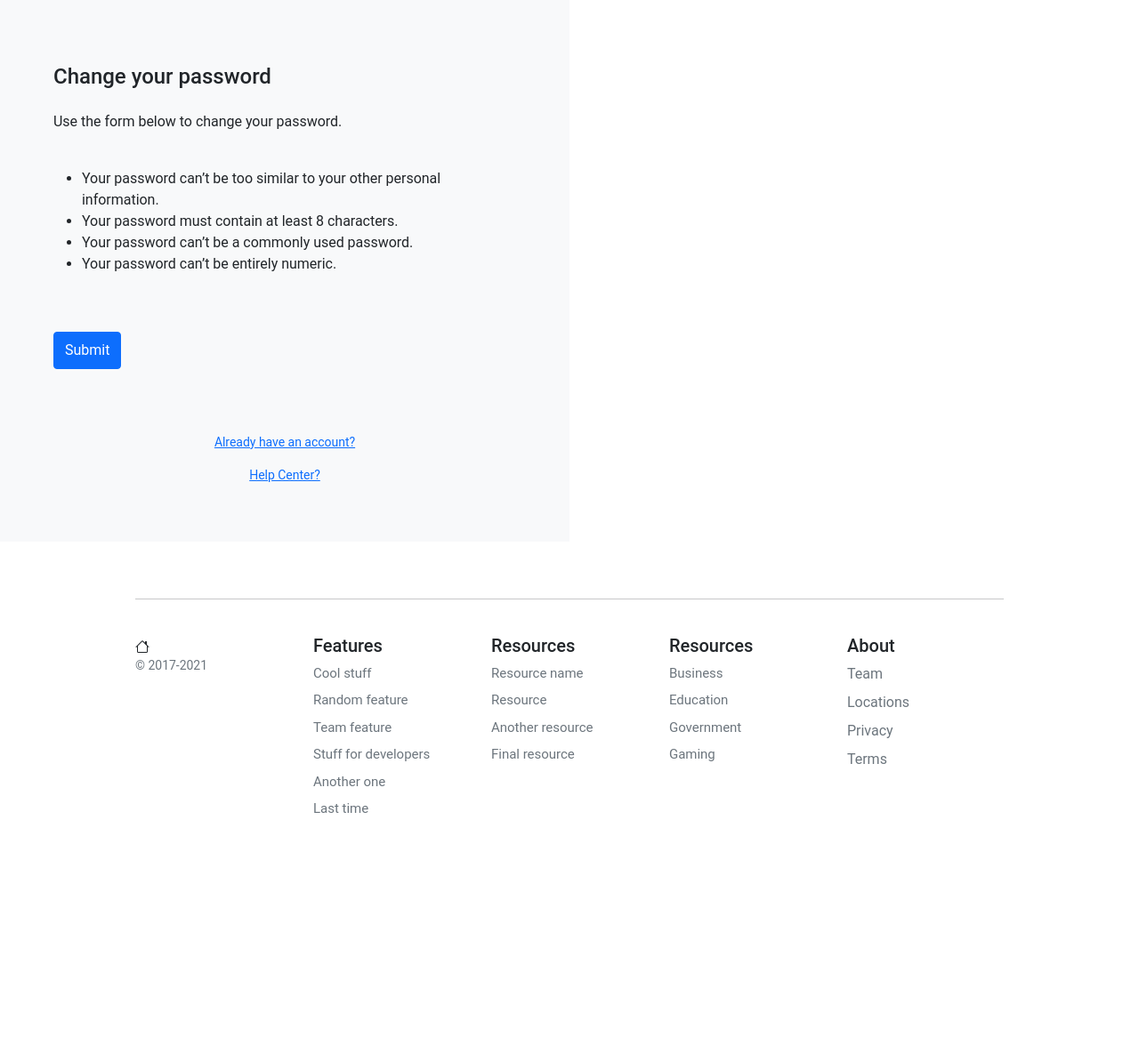
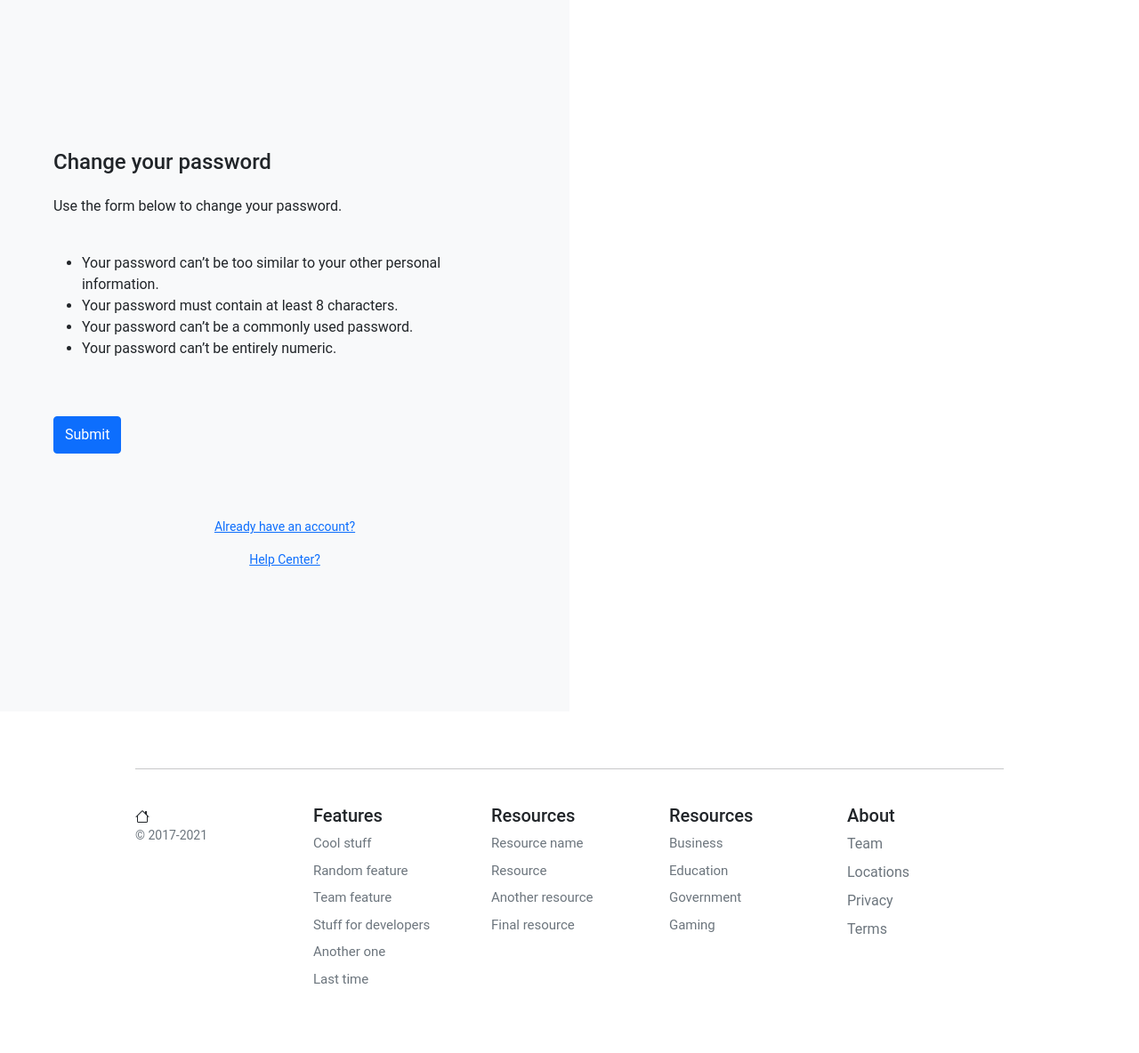
Before and after one commit to DhruvPatel0401/Ecommerce_Store, a Django app: page /account/password_reset_confirm/1/1 in a window 1280 px wide. Shown: the part 93-1277 px from the top of the page at 89% size. Before the commit the page ends 1007 px from the top, so only its background shows below. Run offline with Django 4.2, Linux system fonts and the light colour scheme; data that the repository does not hold is empty.

Commit message:
finished password reset implementation

```diff
--- a/account/forms.py
+++ b/account/forms.py
@@ -79,7 +79,7 @@ class PwdResetForm(PasswordResetForm):
         if not u:
             raise forms.ValidationError(
                 'Unfortunatley we can not find that email address')
-            return email
+        return email
 
 class PwdResetConfirmForm(SetPasswordForm):
     new_password1 = forms.CharField(
--- a/account/urls.py
+++ b/account/urls.py
@@ -17,10 +17,12 @@ urlpatterns = [
                                                                 email_template_name='account/user/password_reset_email.html',
                                                                 form_class=PwdResetForm), name='pwdreset'),
     path('password_reset_confirm/<uidb64>/<token>', auth_views.PasswordResetConfirmView.as_view(template_name='account/user/password_reset_confirm.html',
-                                                                                                success_url='password_reset_complete/',
+                                                                                                success_url='/account/password_reset_complete/',
                                                                                                 form_class=PwdResetConfirmForm), name='password_reset_confirm'),
     path('password_reset/password_reset_email_confirm/',
         TemplateView.as_view(template_name="account/user/reset_status.html"), name='password_reset_done'),
+    path('password_reset_complete/',
+        TemplateView.as_view(template_name="account/user/reset_status.html"), name='password_reset_complete'),
     #User dashboard
     path('dashboard/',views.dashboard, name='dashboard'),
     path('profile/edit/', views.edit_details, name='edit_details'),
--- a/templates/account/user/password_reset_confirm.html
+++ b/templates/account/user/password_reset_confirm.html
@@ -9,7 +9,8 @@
 {% endif %}
 
 <style>
-    {% comment %} .login,
+
+    .login,
     .image {
         min-height: 100vh;
     }
@@ -26,7 +27,7 @@
 
     body {
         margin-bottom: 0px;
-    } {% endcomment %}
+    }
 
     .account-form input {
         border: 2px solid #ccc;
@@ -37,6 +38,7 @@
         border-color: #1497ff;
         box-shadow: inset 0 0px 0px rgba(0, 0, 0, 0.075), 0 0 0px rgba(255, 0, 0, 0.6);
     }
+
 </style>
 
 
```
